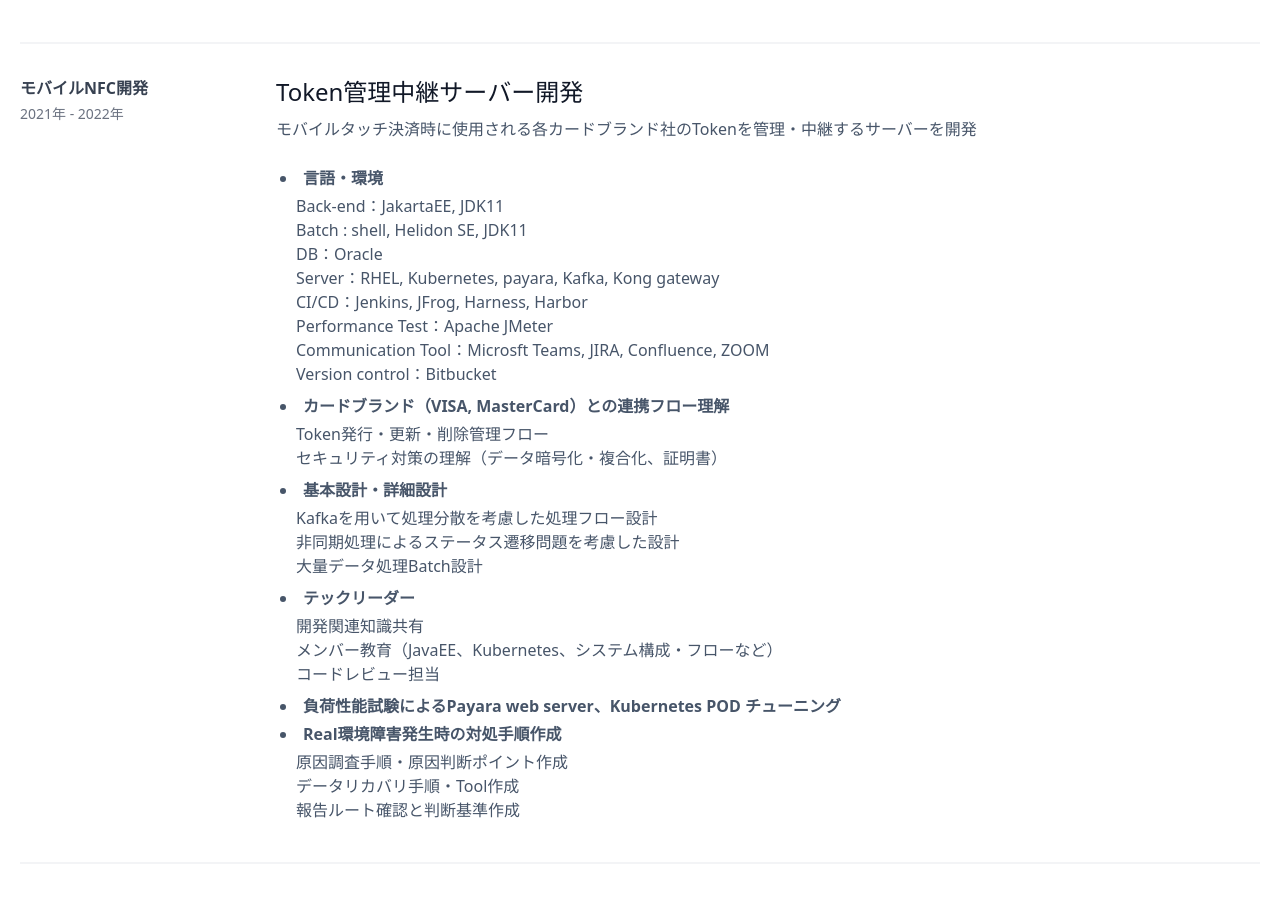
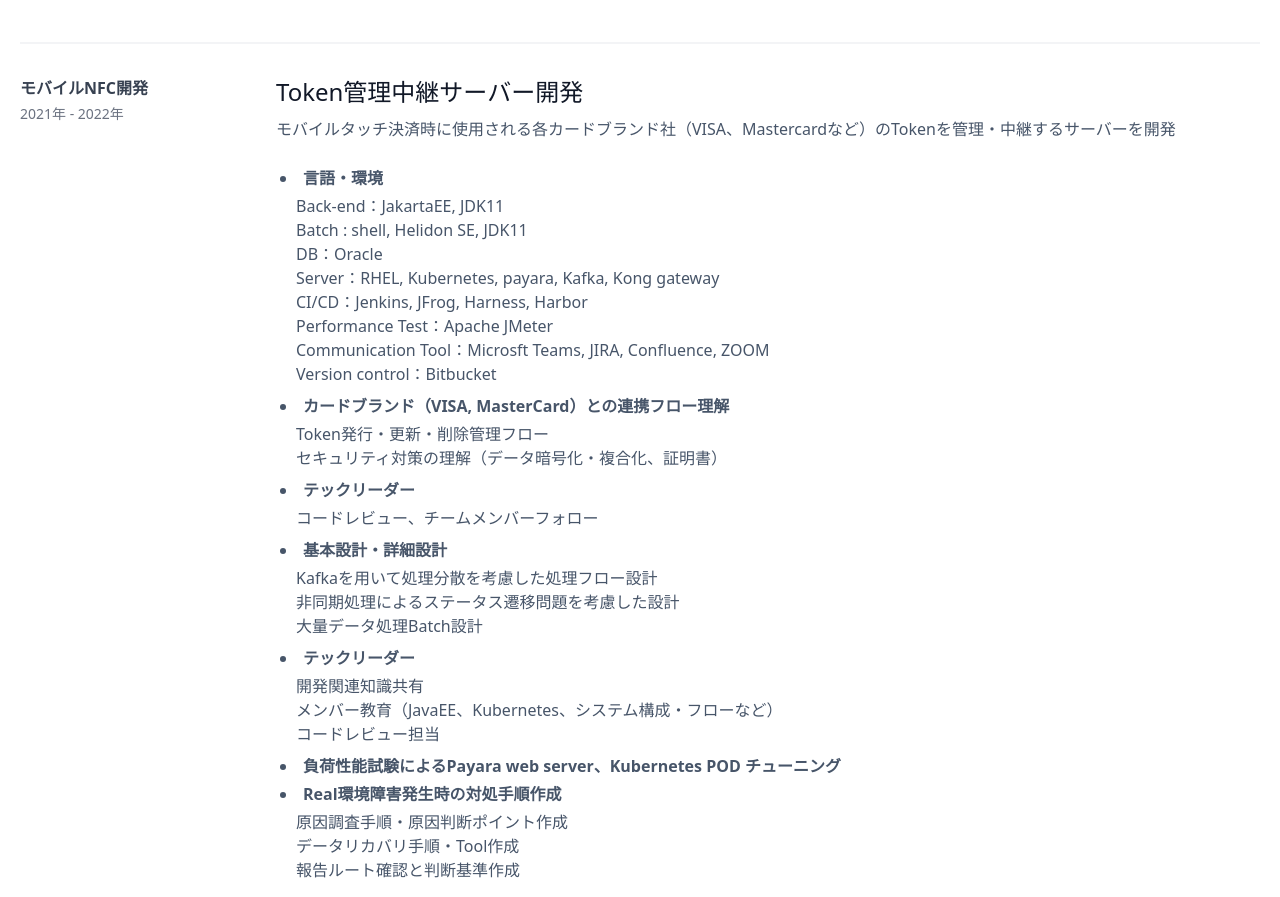
Before and after one commit to sambunarayan/next-portfolio, a Next.js app: page /about-me-career/projects in a window 1280 px wide. Shown: the part 1106-2003 px from the top of the page. Built offline with nearby package versions, Linux system fonts and the light colour scheme.

Commit message:
Edit comments

```diff
--- a/pages/about-me-career/projects.js
+++ b/pages/about-me-career/projects.js
@@ -61,7 +61,7 @@
                                     <br/>
                                     特に旧データと登録したデータの切り替えるタイミングにアクセスのあった場合、データ整合性などの問題がありましたが、<br/>
                                     もう一つのテーブルを用意し、最新のパーティション情報（カーソル）を管理するように実装しました。<br/>
-                                    そうすることで、カーソル（１カラム）を更新することで一瞬で切り替えられるように実現できました。<br/>
+                                    カーソル（１カラム）を更新することで一瞬で切り替えられるように実現できました。<br/>
                                 </div>
                             </div>
                         </div>
@@ -73,7 +73,7 @@
                         </div>
                         <div class="md:flex-grow">
                             <h2 class="text-2xl font-medium text-gray-900 title-font mb-2">Token管理中継サーバー開発</h2>
-                            <p class="leading-relaxed">モバイルタッチ決済時に使用される各カードブランド社のTokenを管理・中継するサーバーを開発  </p>
+                            <p class="leading-relaxed">モバイルタッチ決済時に使用される各カードブランド社（VISA、Mastercardなど）のTokenを管理・中継するサーバーを開発  </p>
                             <br />
                             <div className="mb-2">
                                 <li className="about-me-item">言語・環境</li>
@@ -93,6 +93,12 @@
                                 <div className="about-me-sub">
                                     Token発行・更新・削除管理フロー<br />
                                     セキュリティ対策の理解（データ暗号化・複合化、証明書）
+                                </div>
+                            </div>
+                            <div className="mb-2">
+                                <li className="about-me-item">テックリーダー</li>
+                                <div className="about-me-sub">
+                                    コードレビュー、チームメンバーフォロー<br />
                                 </div>
                             </div>
                             <div className="mb-2">
--- a/pages/about-me.js
+++ b/pages/about-me.js
@@ -82,8 +82,17 @@
                                         ソフトウェアの開発・販売、システムインテグレーションなどを行う企業です。<br />
                                         <br />
                                         金融システム開発部署に所属し、クレジットカードシステム開発に携わっています。<br />
-                                        2017/1から顧客のクレジットカードシステム開発に携わっており、<br />
+                                        2017/1から顧客先（クレジットカード会社）のクレジットカードシステムの開発に携わっており、<br />
                                         顧客のニアショア開発拠点（自社）にてWebAPI、Batch、社内Webサイトなど、主にサーバーサイド開発を行っています。<br />
+                                    </div>
+                                    <div className="text-slate-600 dark:text-slate-400">
+                                        <br />
+                                        <p>
+                                            <b>役割・ポジション</b><br />
+                                            テックリーダーとして働いています。<br />
+                                            社内で進行中のプロジェクトのコードレビューを行います。<br/>
+
+                                        </p>
                                     </div>
                                     <br />
                                     <hr />
```
